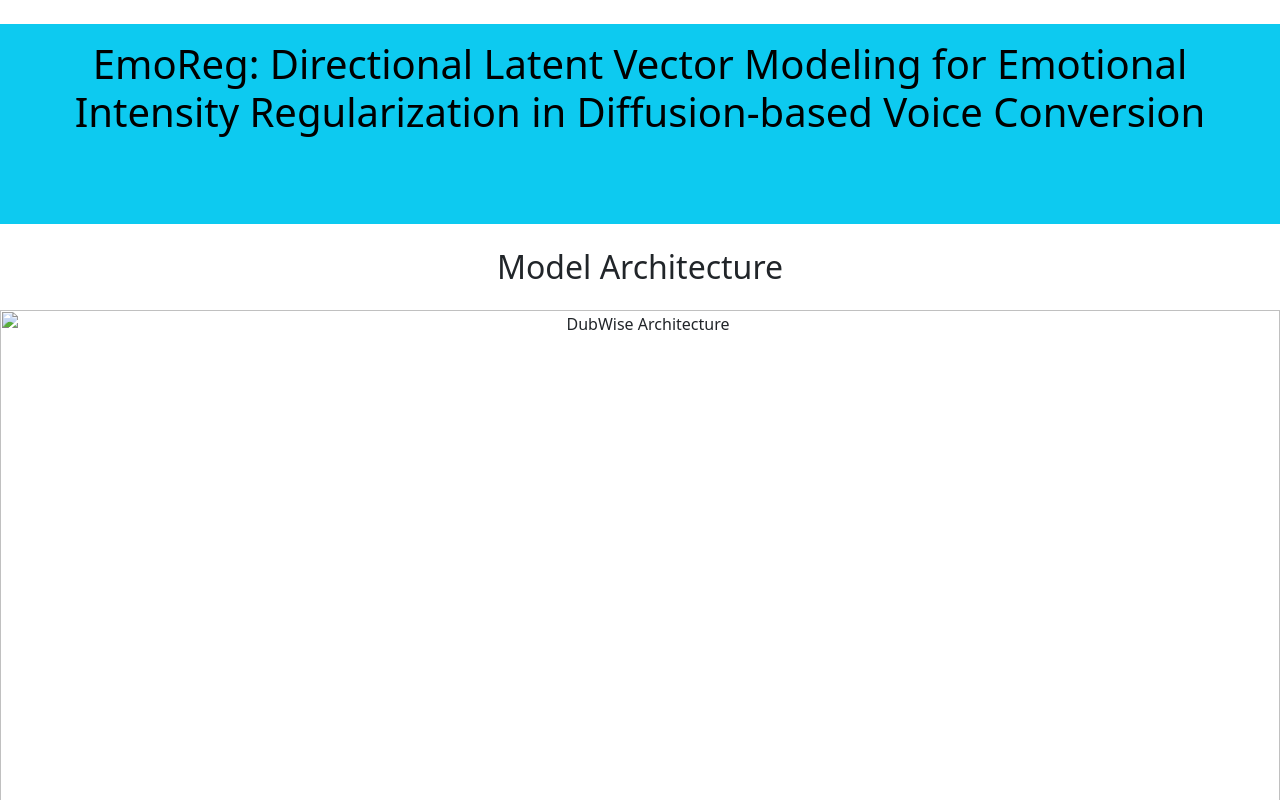
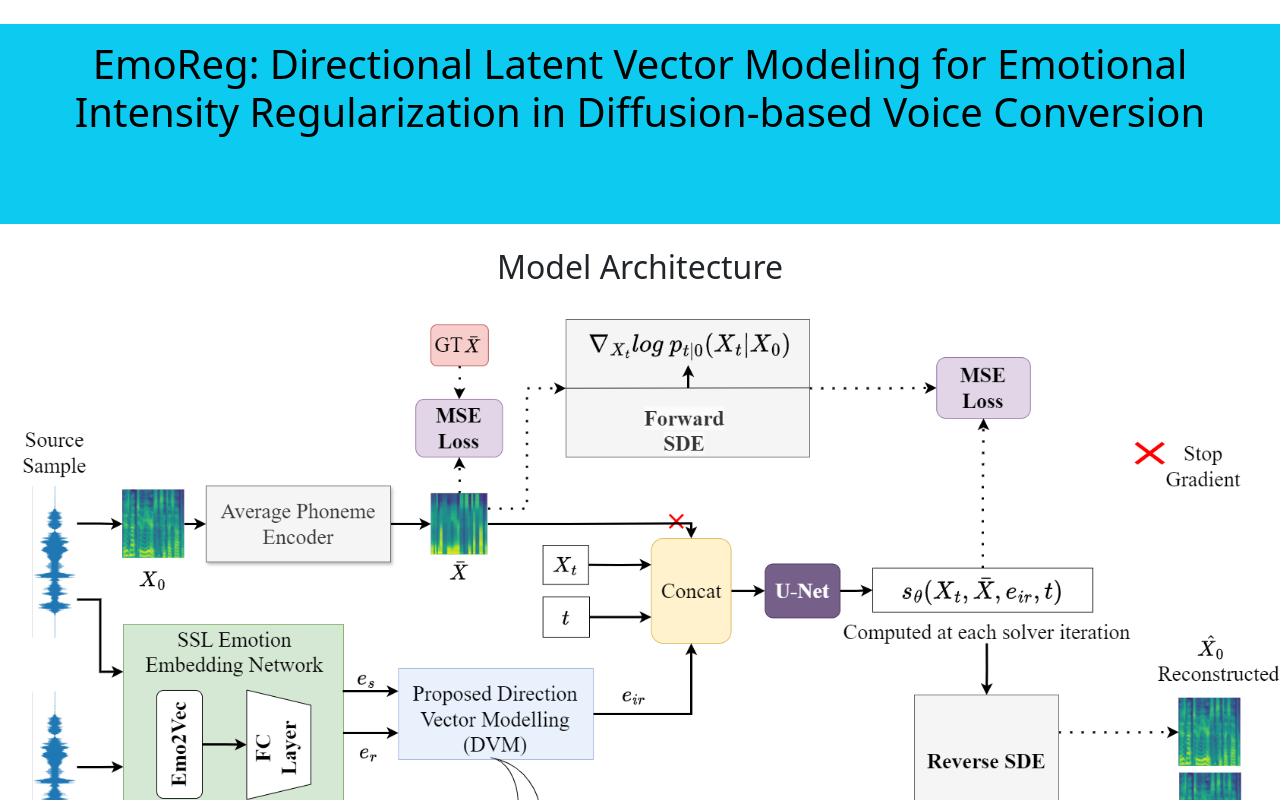
Before and after one commit to nirmesh-sony/EmoReg, a plain HTML site: page index.html in a window 1280 px wide. Shown: the top 800 px of the page. Drawn offline with nearby package versions, Linux system fonts and the light colour scheme.

Commit message:
Update index.html

```diff
--- a/index.html
+++ b/index.html
@@ -15,7 +15,7 @@
               margin-left: auto;
               margin-right: auto;
               width: 100%;"
-        src="./block_diag.png"
+        src="./block_diagram.png"
         alt="DubWise Architecture">
     <figcaption>Figure 1. Block diagram of the proposed DVM-based Emotion Intensity Regularized EVC architecture. </figcaption>
 </figure>
```
